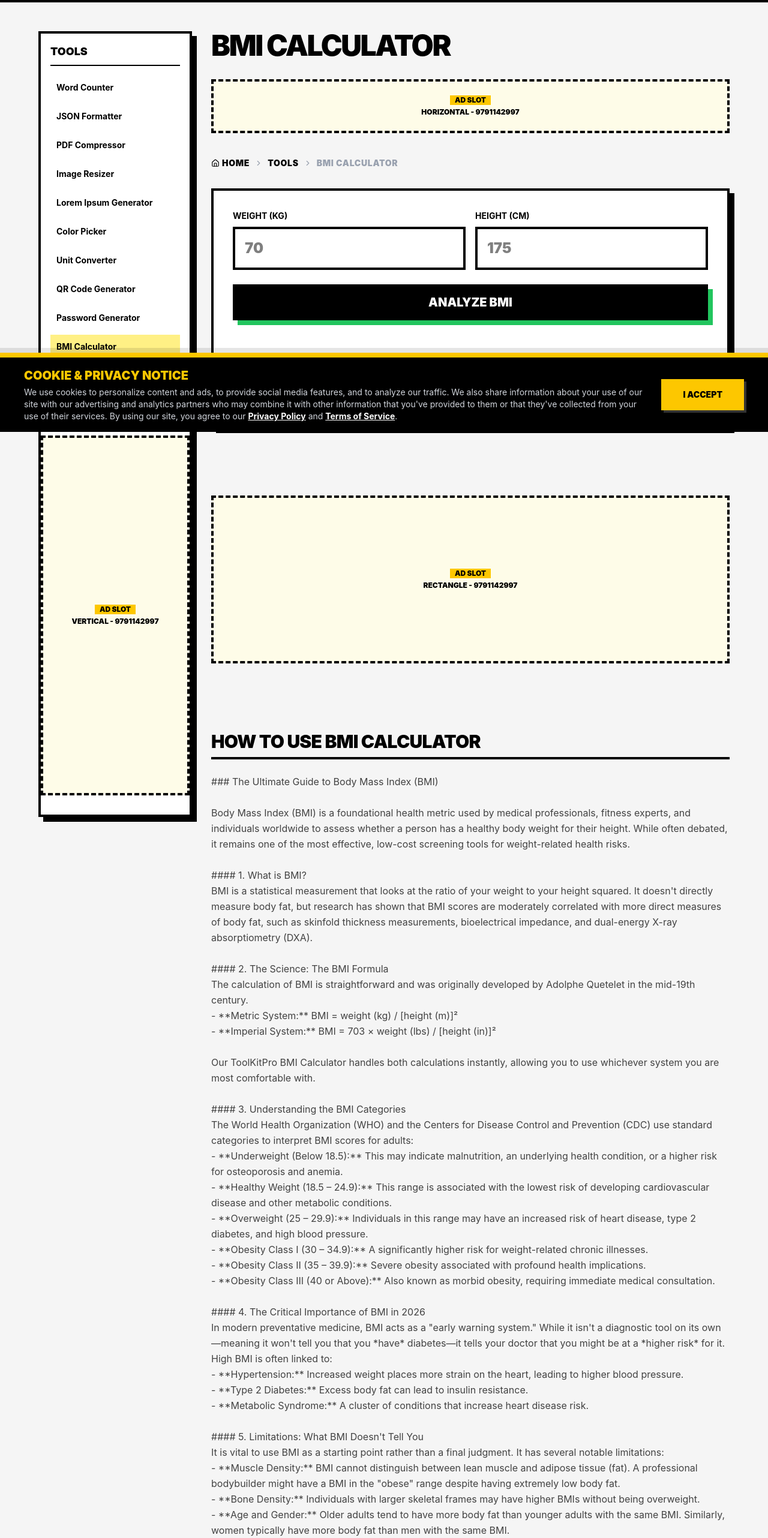
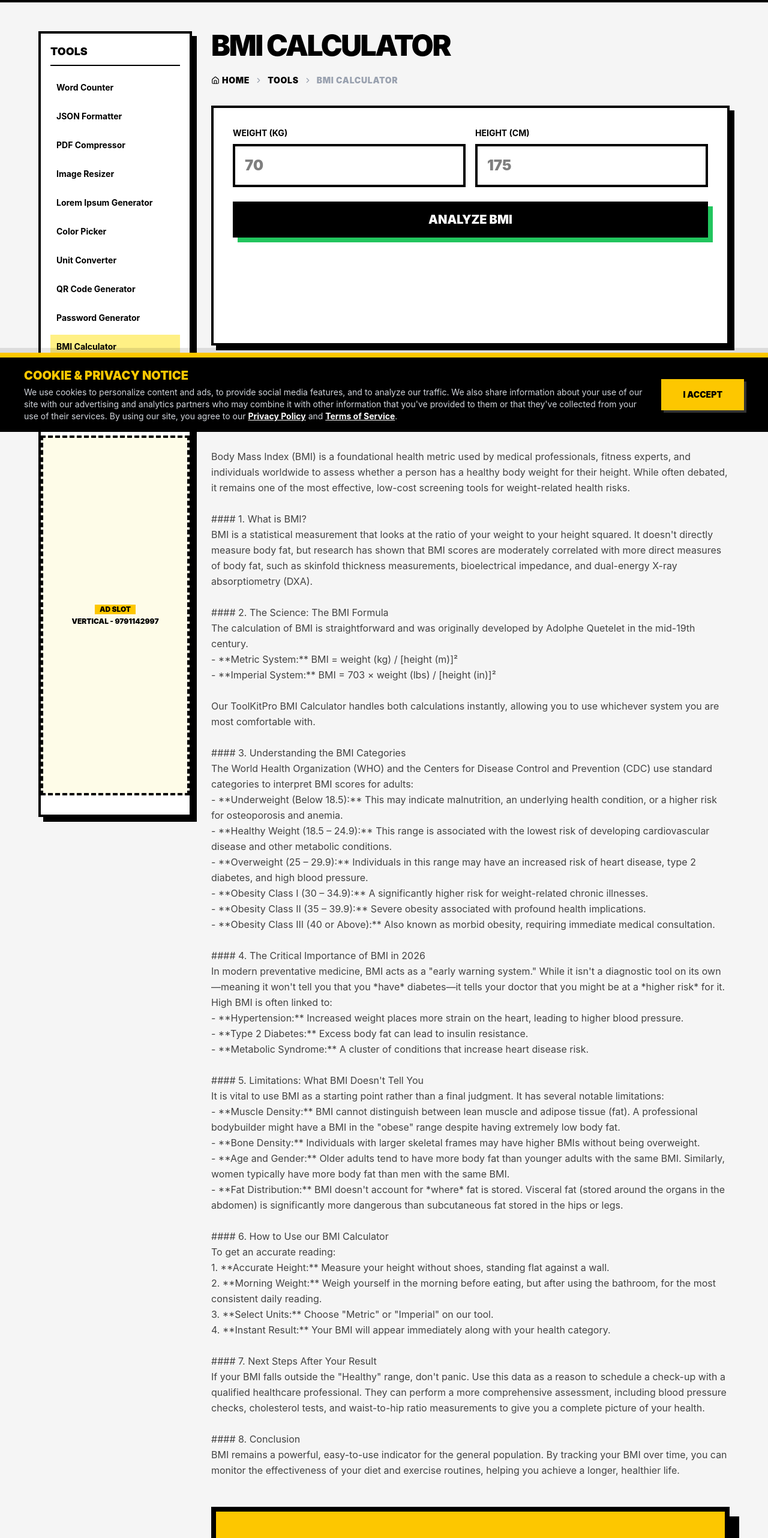
Before and after one commit to ijuubs/Utility-tools-, a React (Vite) app: page /tools/bmi-calculator in a window 1280 px wide. Shown: the part 80-2644 px from the top of the page at 60% size. Built offline with nearby package versions, Linux system fonts and the light colour scheme.

Commit message:
feat: Remove hardcoded ad slots
This commit removes hardcoded `AdSlot` components from the `HomePage` and `ToolTemplate` components. This allows for more dynamic ad management and placement, improving flexibility and maintainability.

```diff
--- a/src/pages/HomePage.tsx
+++ b/src/pages/HomePage.tsx
@@ -19,8 +19,6 @@ export default function HomePage() {
               Fast, secure, and ready-to-use tools.
             </p>
 
-            <AdSlot adSlot="9791142997" adFormat="horizontal" minHeight="90px" className="mb-12" />
-
             <div className="grid md:grid-cols-3 gap-8">
                 {TOOLS.map((tool, index) => (
                   <Fragment key={tool.id}>
@@ -41,8 +39,6 @@ export default function HomePage() {
                 ))}
             </div>
         </div>
-
-        <AdSlot adSlot="9791142997" minHeight="250px" />
 
         <section className="bg-black text-white p-10 border-4 border-black">
             <h2 className="text-4xl font-black mb-8 uppercase text-yellow-300">Popular Tools</h2>
--- a/src/pages/ToolTemplate.tsx
+++ b/src/pages/ToolTemplate.tsx
@@ -135,8 +135,6 @@ export default function ToolTemplate() {
           {displayTitle}
         </h1>
 
-        <AdSlot adSlot="9791142997" adFormat="horizontal" minHeight="90px" className="my-0" />
-
         <Breadcrumbs items={[{ label: 'Tools', path: '/' }, { label: tool.name }]} />
 
         <div className="bg-[var(--surface)] border-4 border-black p-8 shadow-[8px_8px_0px_0px_rgba(0,0,0,1)] min-h-[400px]">
@@ -147,11 +145,7 @@ export default function ToolTemplate() {
           </ErrorBoundary>
         </div>
 
-        <div className="py-12">
-          <AdSlot adSlot="9791142997" adFormat="rectangle" minHeight="280px" className="my-0" />
-        </div>
-
-        <section className="prose max-w-none">
+        <section className="prose max-w-none mt-12">
           <h2 className="text-3xl font-black uppercase tracking-tight text-[var(--g6)] border-b-4 border-black pb-2">How to use {displayTitle}</h2>
           <div className="text-[var(--muted)] whitespace-pre-line leading-relaxed mt-6">{tool.howTo}</div>
 
@@ -172,11 +166,6 @@ export default function ToolTemplate() {
             ))}
           </div>
         </section>
-
-        {/* Footer Ad Placement */}
-        <div className="pt-20">
-             <AdSlot adSlot="9791142997" adFormat="auto" minHeight="250px" />
-        </div>
       </div>
     </div>
   );
```
